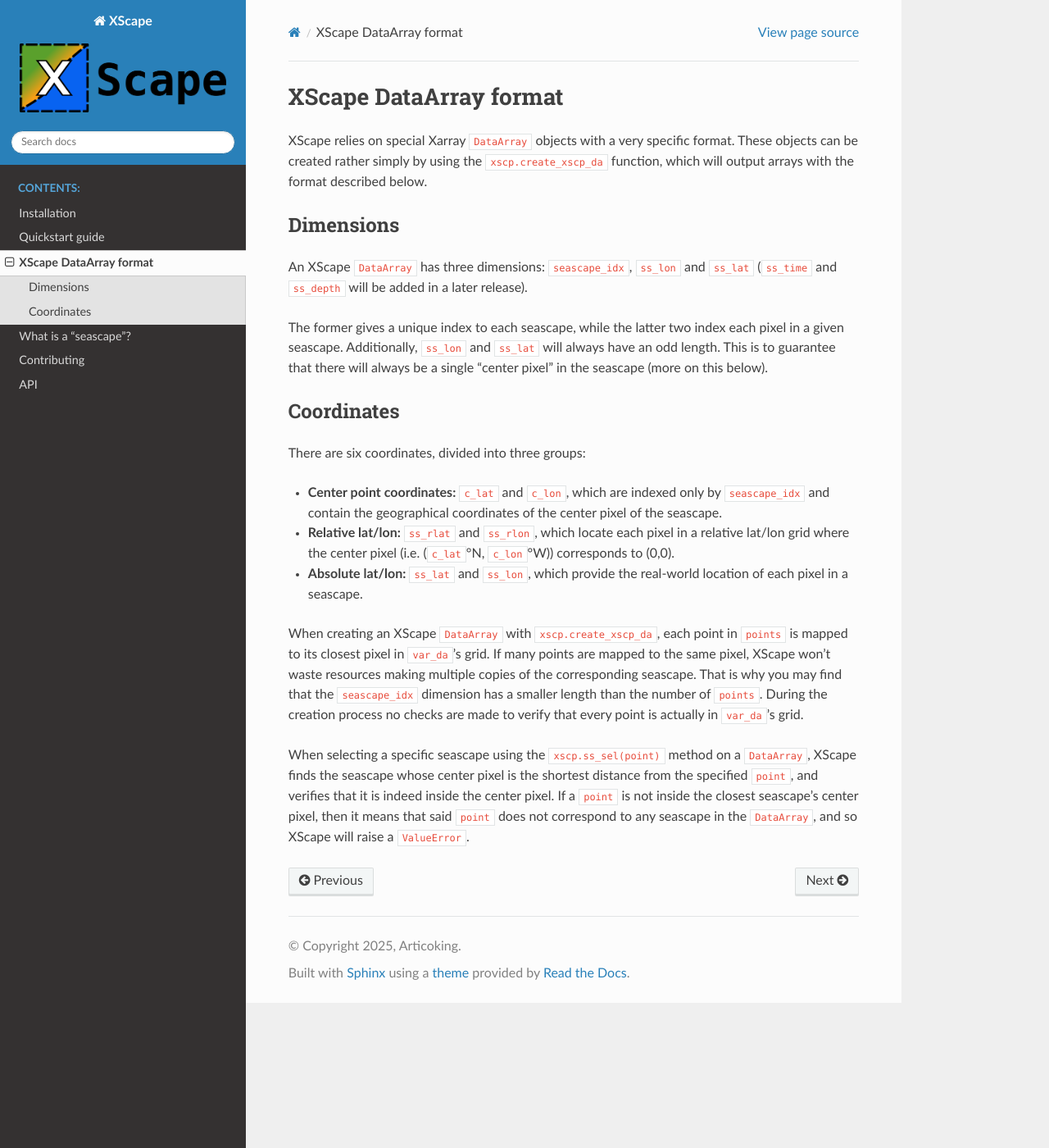
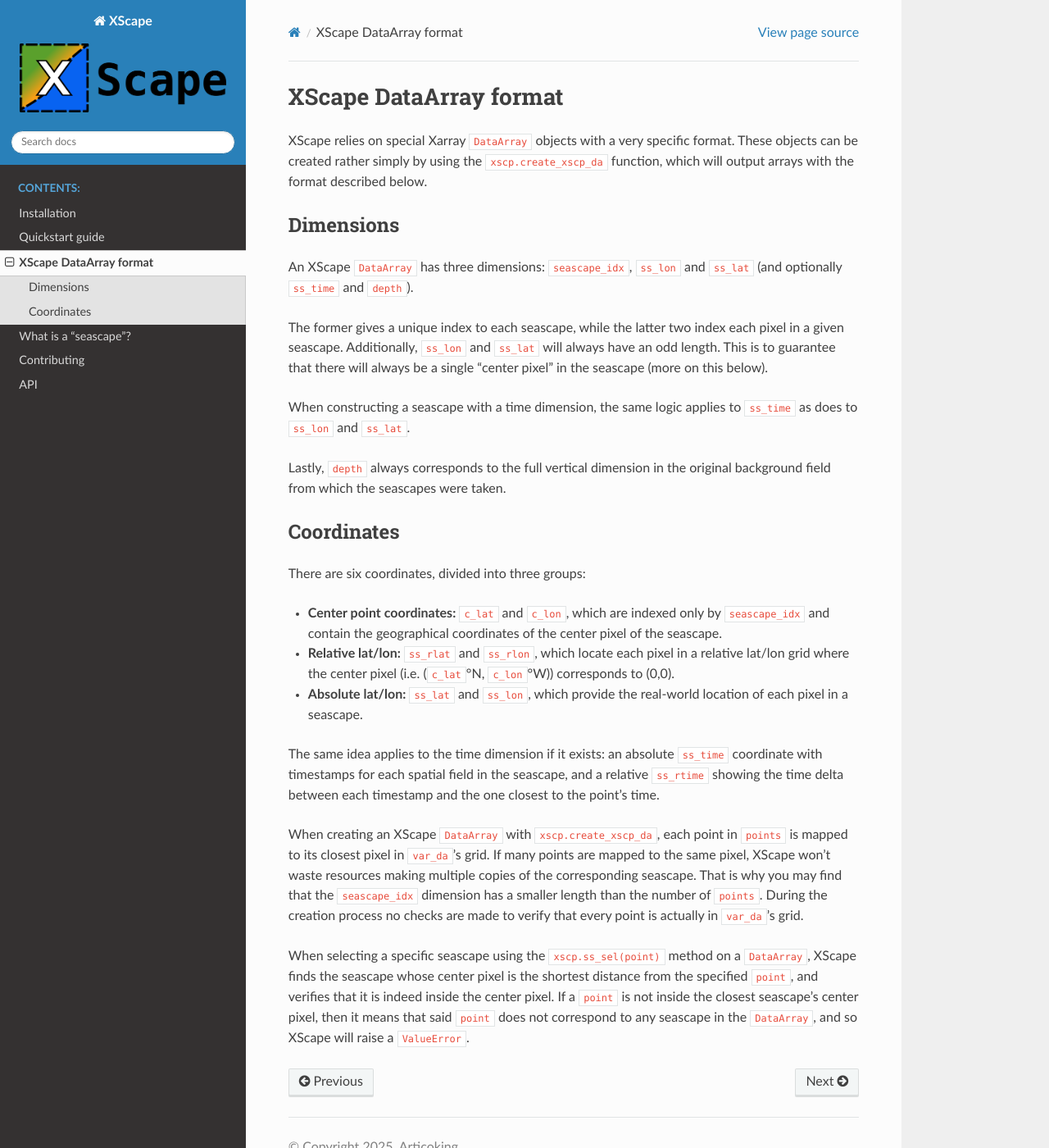
Before and after one commit to Articoking/XScape, a Sphinx documentation site: the page built from docs/source/content/usage/da_format.md, in a window 1280 px wide and 1400 px high. Shown: the whole window at 82% size. Built offline with Sphinx 7.4.7 and the Read the Docs theme 3.1.0, drawn with Linux system fonts in a browser that asks for light colours.

Commit message:
Updated documentation relating to depth and time dimensions (closes #15).

```diff
--- a/docs/source/content/usage/da_format.md
+++ b/docs/source/content/usage/da_format.md
@@ -5,11 +5,15 @@
 
 ## Dimensions
 
-An XScape `DataArray` has three dimensions: `seascape_idx`, `ss_lon` and `ss_lat` (`ss_time` and `ss_depth` will be added in a later release).
+An XScape `DataArray` has three dimensions: `seascape_idx`, `ss_lon` and `ss_lat` (and optionally `ss_time` and `depth`).
 
 The former gives a unique index to each seascape, while the latter two index each pixel in a given seascape.
 Additionally, `ss_lon` and `ss_lat` will always have an odd length.
 This is to guarantee that there will always be a single "center pixel" in the seascape (more on this below).
+
+When constructing a seascape with a time dimension, the same logic applies to `ss_time` as does to `ss_lon` and `ss_lat`.
+
+Lastly, `depth` always corresponds to the full vertical dimension in the original background field from which the seascapes were taken.
 
 ## Coordinates
 
@@ -19,6 +23,8 @@
 - **Relative lat/lon:** `ss_rlat` and `ss_rlon`, which locate each pixel in a relative lat/lon grid where the center pixel (i.e. (`c_lat`°N, `c_lon`°W)) corresponds to (0,0).
 - **Absolute lat/lon:** `ss_lat` and `ss_lon`, which provide the real-world location of each pixel in a seascape.
 
+The same idea applies to the time dimension if it exists: an absolute `ss_time` coordinate with timestamps for each spatial field in the seascape, and a relative `ss_rtime` showing the time delta between each timestamp and the one closest to the point's time.
+
 When creating an XScape `DataArray` with `xscp.create_xscp_da`, each point in `points` is mapped to its closest pixel in `var_da`'s grid.
 If many points are mapped to the same pixel, XScape won't waste resources making multiple copies of the corresponding seascape.
 That is why you may find that the `seascape_idx` dimension has a smaller length than the number of `points`.
```
Also changed, not shown: docs/source/content/usage/quickstart.md (+1 -2 lines).
